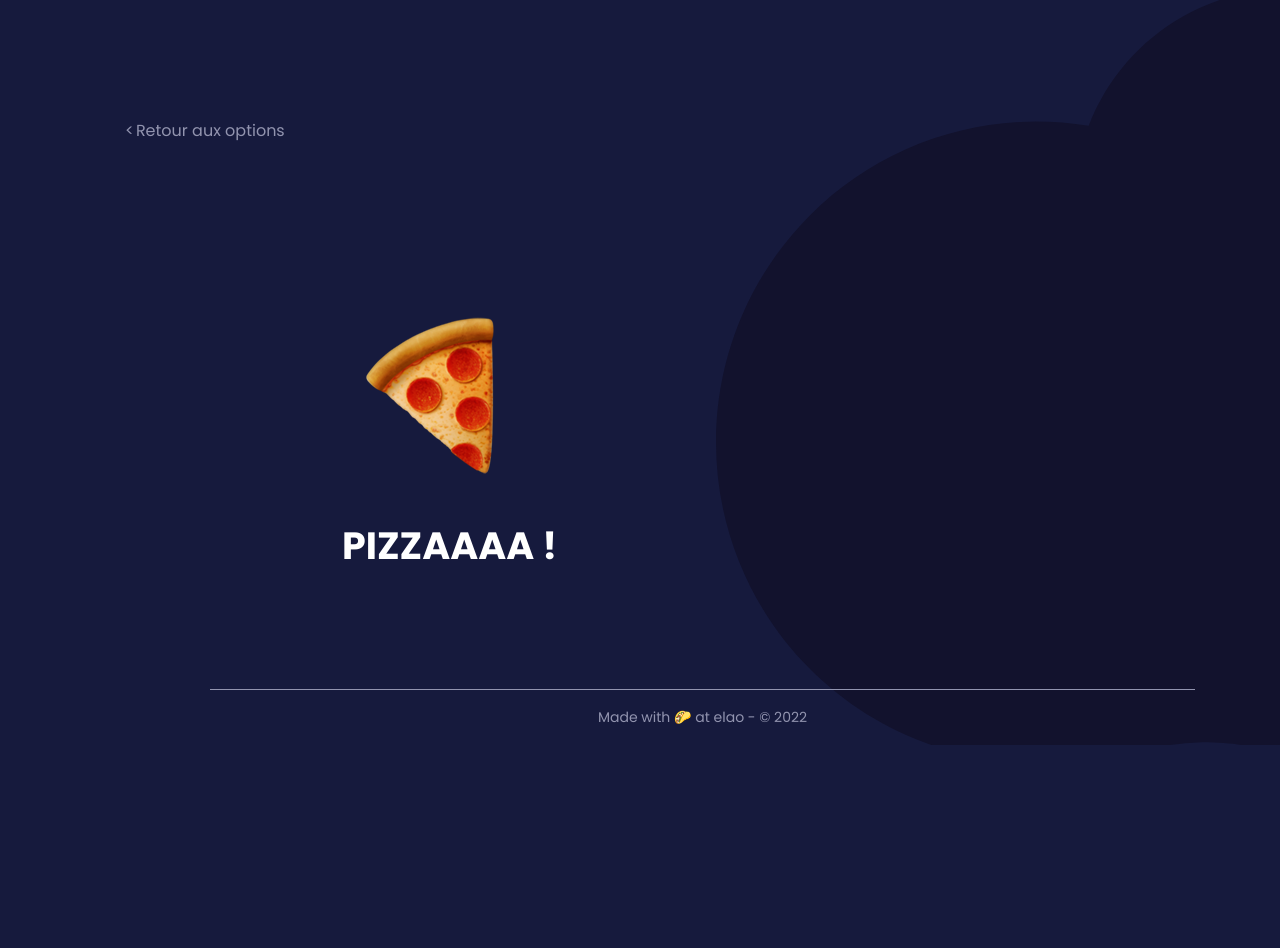
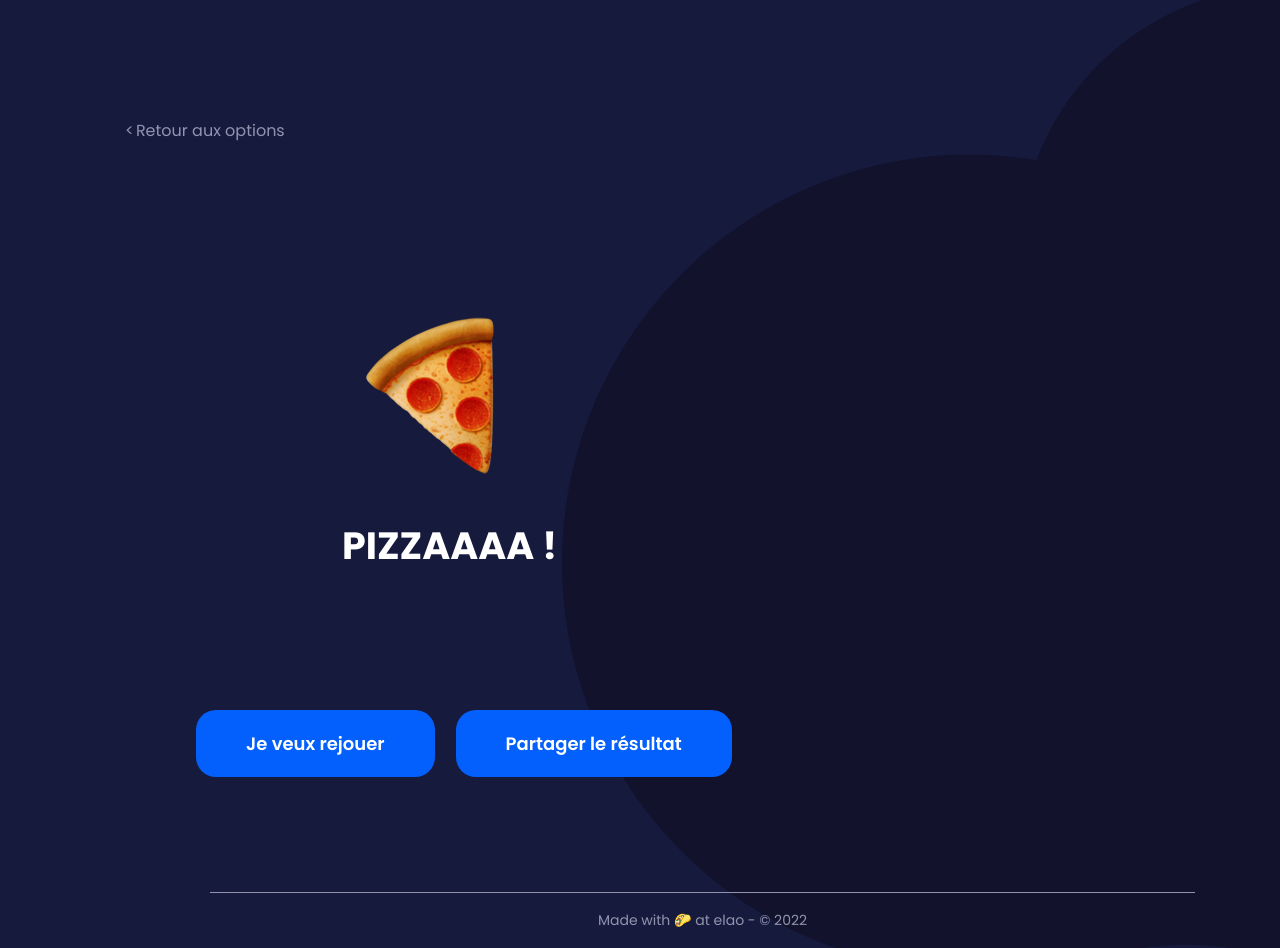
Before and after one commit to Elao/ca-mache-quoi, a React (Create React App) app: page /results in a window 1280 px wide. Before the commit the page ends 800 px from the top, so only its background shows below. Built offline with nearby package versions, Linux system fonts and the light colour scheme.

Commit message:
results page buttons WIP

```diff
--- a/src/assets/styles/page/results-page.scss
+++ b/src/assets/styles/page/results-page.scss
@@ -21,3 +21,9 @@
   display: flex;
   flex-direction: column;
 }
+
+.results-buttons {
+  .button:first-of-type {
+    margin: 40px 21px 0 71px;
+  }
+}
--- a/src/components/Button.js
+++ b/src/components/Button.js
@@ -1,9 +1,9 @@
 import React from 'react';
 
-function Button() {
+function Button(props) {
     return (
         <button className="button">
-           Fais tourner la roue !
+            {props.name}
         </button>
     );
 }
--- a/src/components/Form.js
+++ b/src/components/Form.js
@@ -52,7 +52,7 @@ function Form() {
             <label htmlFor="select-all">Tout sélectionner<img src={takeoutbox} alt="selectall-takeout" /></label>
           </div>
         </div>
-        <Button />
+        <Button name="Fais tourner la roue !" />
       </form>
     </div>
   );
--- a/src/components/Results.js
+++ b/src/components/Results.js
@@ -1,5 +1,5 @@
 import React from 'react';
-
+import Button from './Button';
 import pizza from '../assets/images/pizza-result.png'
 
 function Results() {
@@ -19,6 +19,10 @@ function Results() {
           <span>Pizzaaaa !</span>
         </div>
       </div>
+      <div className='results-buttons'>
+        <Button name="Je veux rejouer" />
+        <Button name="Partager le résultat" />
+      </div>
     </div>
   );
 }
```
